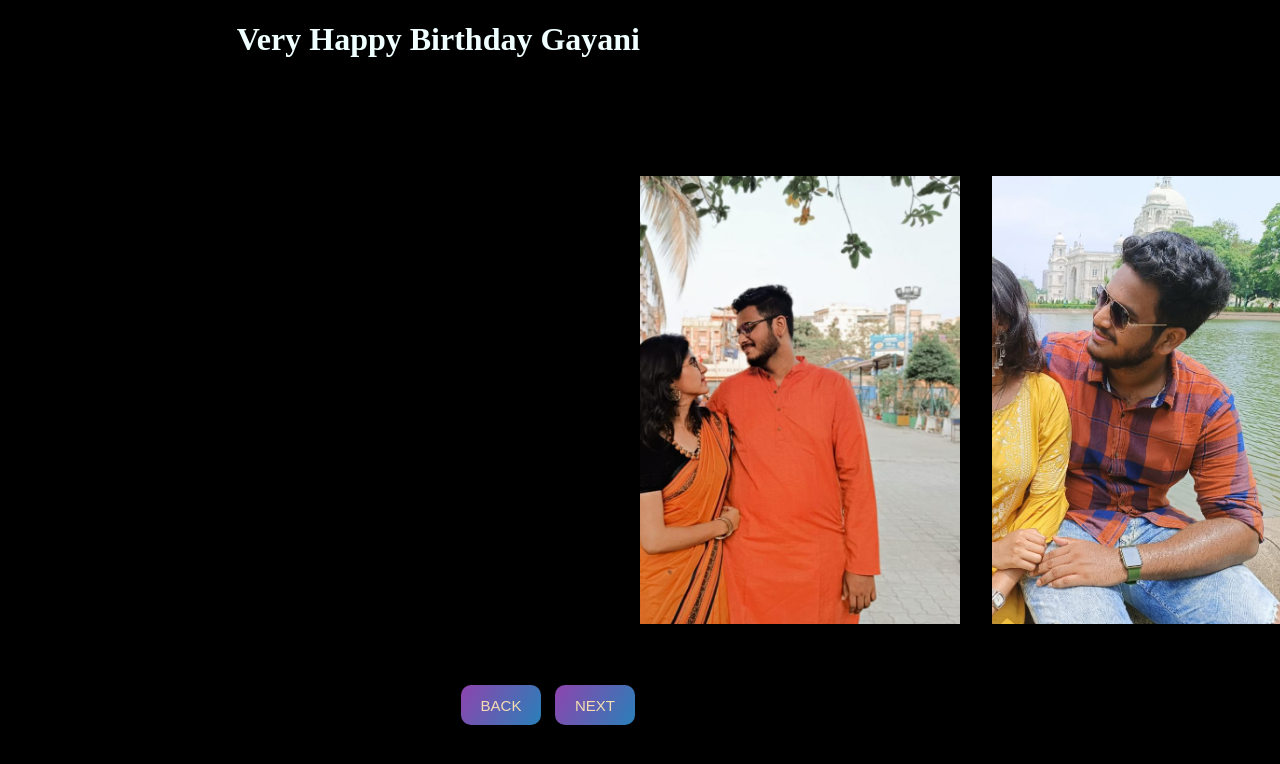
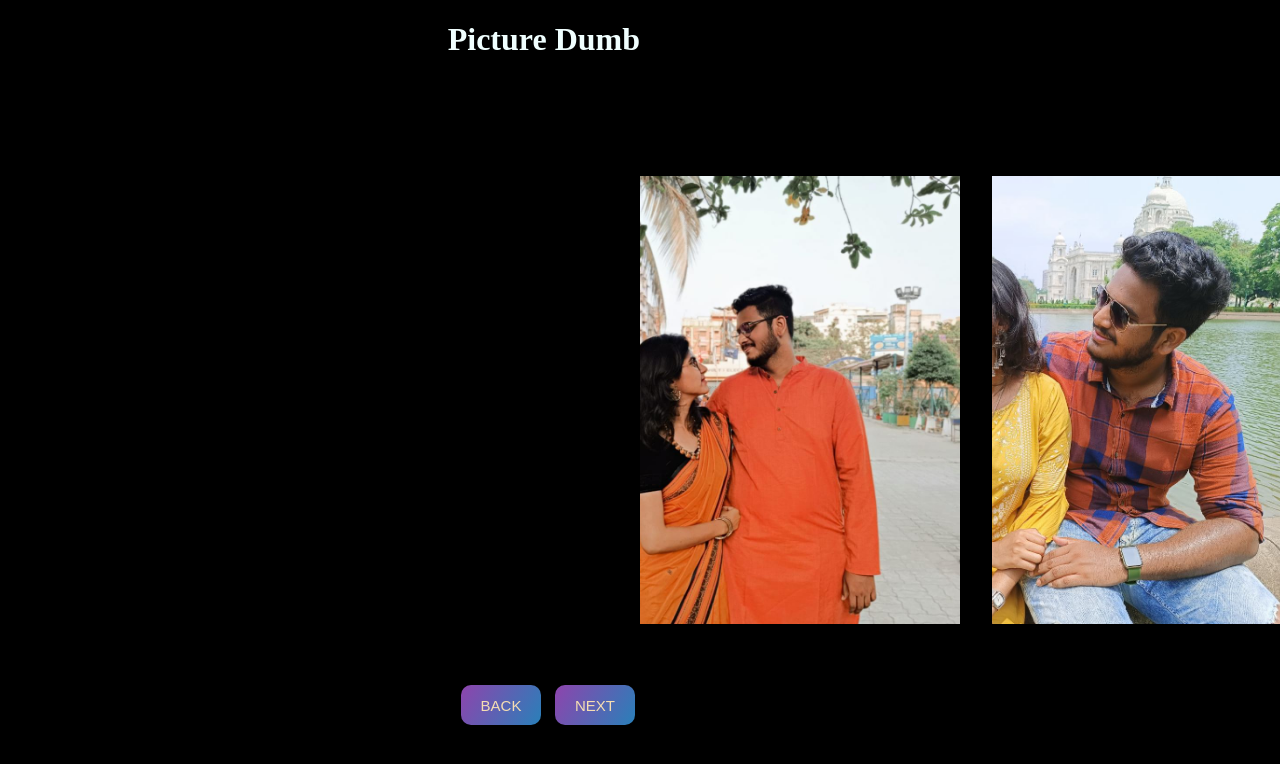
Before and after one commit to senapatipubg/Birthday_gift, a plain HTML site: page Page 6.html in a window 1280 px wide. Shown: the top 764 px of the page. Drawn offline with Linux system fonts and the light colour scheme.

Commit message:
added custom pages

```diff
--- a/Page 6.html
+++ b/Page 6.html
@@ -10,7 +10,7 @@
 </head>
 
 <body>
-    <h1 class="text">Very Happy Birthday Gayani</h1>
+    <h1 class="text">Picture Dumb</h1>
     <div id="image-track" data-mouse-down-at="0" data-prev-percentage="0">
         <img class="image" src="./Image/2.jpg" draggable="false" />
         <img class="image" src="./Image/3.jpg" draggable="false" />
```
